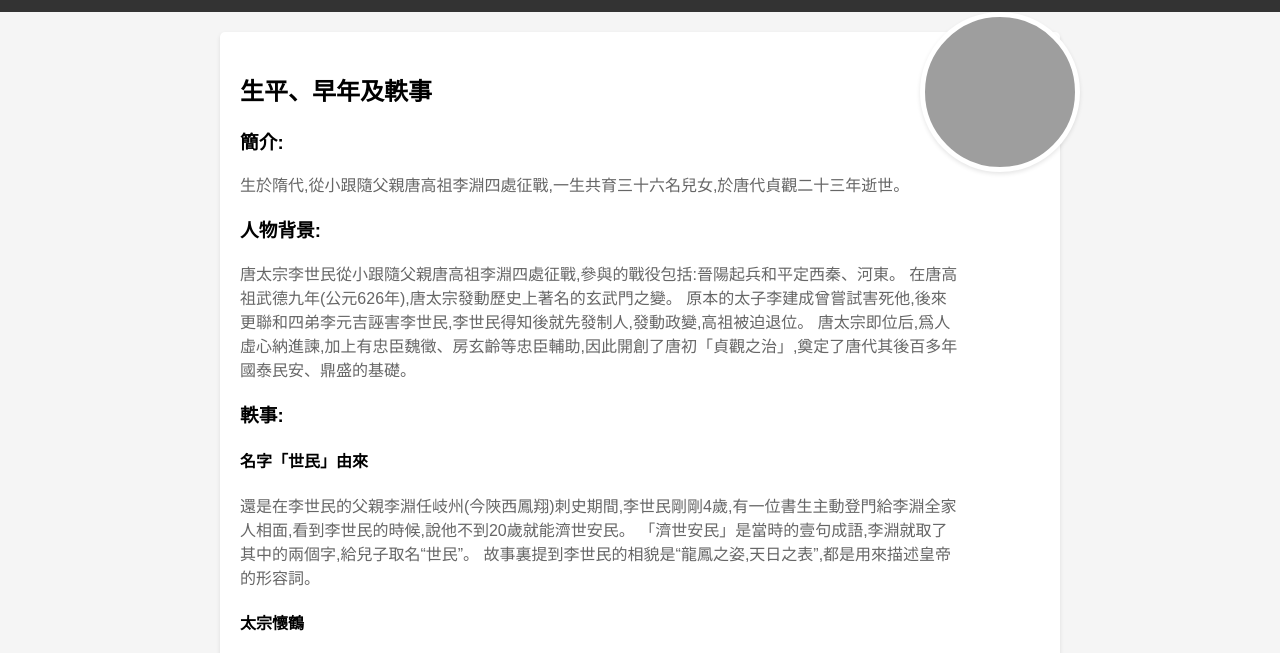
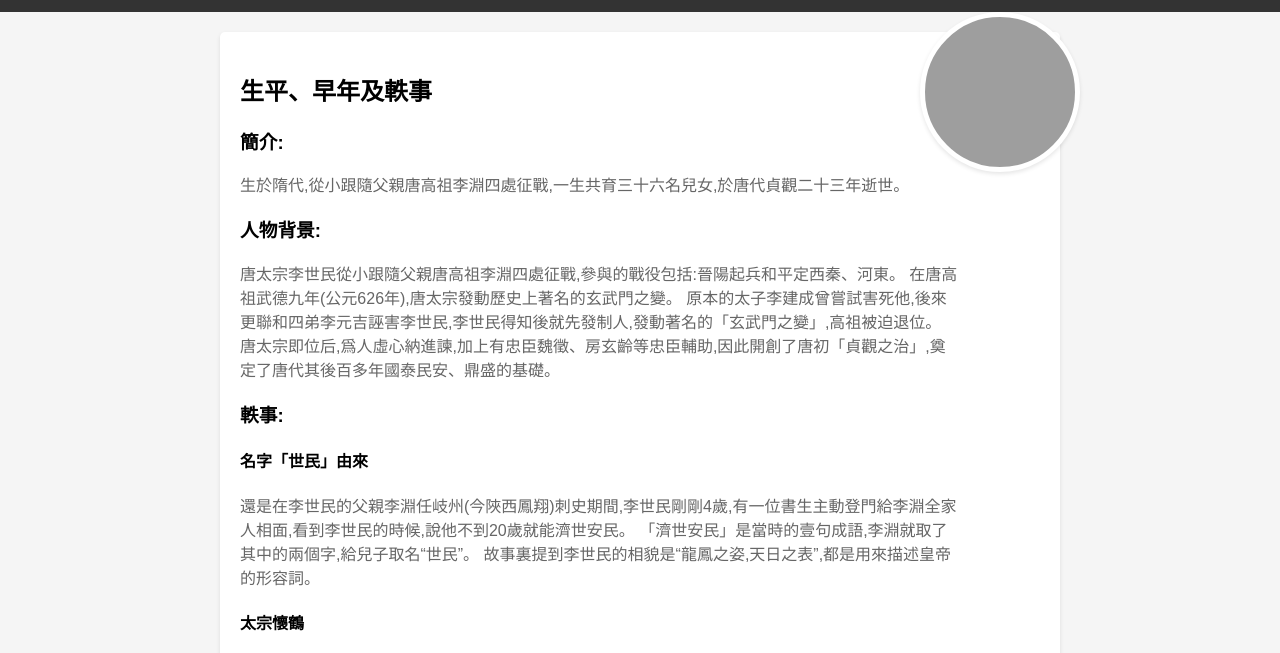
Before and after one commit to 1023Choi/chinesehistory, a plain HTML site: page index.html in a window 1280 px wide. Shown: the part 97-750 px from the top of the page. Drawn offline with Linux system fonts and the light colour scheme; grey boxes are pictures that could not be loaded.

Commit message:
Update index.html

```diff
--- a/index.html
+++ b/index.html
@@ -22,7 +22,7 @@
           <p>
             唐太宗李世民從小跟隨父親唐高祖李淵四處征戰,參與的戰役包括:晉陽起兵和平定西秦、河東。
             在唐高祖武德九年(公元626年),唐太宗發動歷史上著名的玄武門之變。
-            原本的太子李建成曾嘗試害死他,後來更聯和四弟李元吉誣害李世民,李世民得知後就先發制人,發動政變,高祖被迫退位。
+            原本的太子李建成曾嘗試害死他,後來更聯和四弟李元吉誣害李世民,李世民得知後就先發制人,發動著名的「玄武門之變」,高祖被迫退位。
             唐太宗即位后,爲人虛心納進諫,加上有忠臣魏徵、房玄齡等忠臣輔助,因此開創了唐初「貞觀之治」,奠定了唐代其後百多年國泰民安、鼎盛的基礎。
           </p>
           <h3>軼事:</h3>
```
